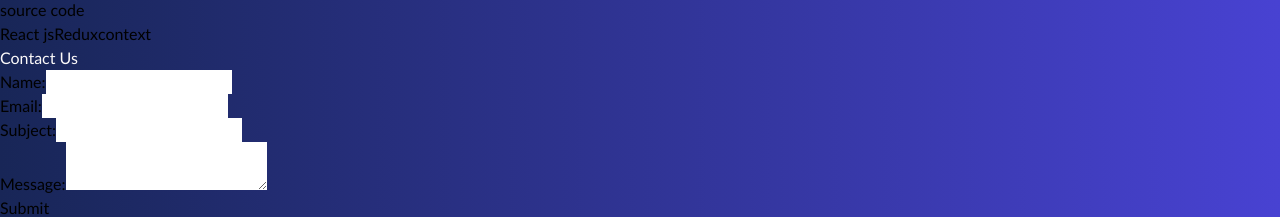
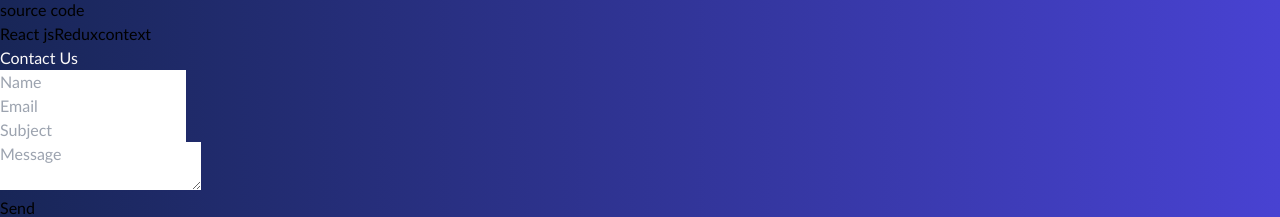
Before and after one commit to deepak-devweb/Myportfolio, a React (Vite) app: page / in a window 1280 px wide. Shown: the part 3775-3992 px from the top of the page. Built offline with nearby package versions, Linux system fonts and the light colour scheme.

Commit message:
initial commit

```diff
--- a/package.json
+++ b/package.json
@@ -31,6 +31,6 @@
     "eslint-plugin-react-refresh": "^0.4.5",
     "postcss": "^8.4.36",
     "tailwindcss": "^3.4.1",
-    "vite": "^5.2.2"
+    "vite": "^5.2.7"
   }
 }
--- a/src/Components/ContactMe/ContactMe.jsx
+++ b/src/Components/ContactMe/ContactMe.jsx
@@ -23,27 +23,27 @@ function ContactMe() {
       };
 
       return (
-        <div className="max-w-96 h-96 mx-auto mt-10">
+        <div className="max-w-96 h-96 mx-auto mt-16 rounded-lg backdrop-blur-[30px] bg-[#2C318A]">
+
           <div className="hello shadow-md rounded px-5 py-7">
-            <h2 className="text-4xl font-semibold text-center  text-white ">Contact Us</h2>
+            <h2 className="text-4xl font-semibold text-center mb-9 text-white uppercase gap-12">Contact Us</h2>
             <form onSubmit={handleSubmit} className="space-y-4">
               <div>
-                <label className="block">Name:</label>
-                <input type="text" name="name" value={formData.name} onChange={handleChange} className="w-full border rounded px-3 py-2" />
+
+                <input placeholder='Name' type="text" name="name" value={formData.name} onChange={handleChange} className="w-full border rounded px-3 py-2" />
               </div>
               <div>
-                <label className="block">Email:</label>
-                <input type="email" name="email" value={formData.email} onChange={handleChange} className="w-full border rounded px-3 py-2" />
+
+                <input placeholder='Email' type="email" name="email" value={formData.email} onChange={handleChange} className="w-full border rounded px-3 py-2" />
               </div>
               <div>
-                <label className="block">Subject:</label>
-                <input type="text" name="subject" value={formData.subject} onChange={handleChange} className="w-full border rounded px-3 py-2" />
+
+                <input placeholder='Subject' type="text" name="subject" value={formData.subject} onChange={handleChange} className="w-full border rounded px-3 py-2" />
               </div>
               <div>
-                <label className="block">Message:</label>
-                <textarea name="message" value={formData.message} onChange={handleChange} className="w-full border rounded px-3 py-2"></textarea>
+                <textarea placeholder='Message' name="message" value={formData.message} onChange={handleChange} className="w-full border rounded px-3 py-2"></textarea>
               </div>
-              <button type="submit" className="bg-blue-500 text-white px-4 py-2 rounded hover:bg-blue-600">Submit</button>
+              <button type="button" className="font-bold shadow-lg shadow-blue-500/50 bg-white px-7 py-2 rounded-full mt-3 flex justify-center items-center w-full text-slate-400">Send</button>
             </form>
           </div>
         </div>
```
Also changed, not shown: 1 other file (tests, documents, lock files or other folders).
